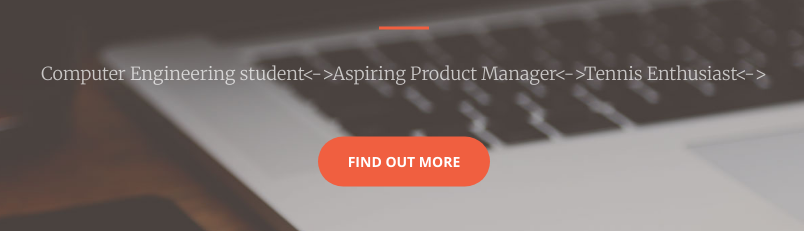
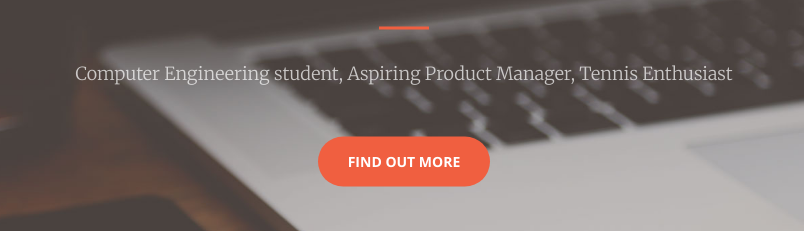
Before and after one commit to anandg8/anandg8.github.io, a website: page index.html in a window 1280 px wide. Shown: the part 336-567 px from the top of the page, 236-1040 px from the left. Drawn offline with nearby package versions, Linux system fonts and the light colour scheme.

Commit message:
Changed class header again

```diff
--- a/index.html
+++ b/index.html
@@ -73,7 +73,7 @@
             <div class="header-content-inner">
                 <h1 id="homeHeading">Anand Guruswamy</h1>
                 <hr>
-                <p>Computer Engineering student<->Aspiring Product Manager<->Tennis Enthusiast<-></p>
+                <p>Computer Engineering student, Aspiring Product Manager, Tennis Enthusiast</p>
                 <a href="#about" class="btn btn-primary btn-xl page-scroll">Find Out More</a>
             </div>
         </div>
```
